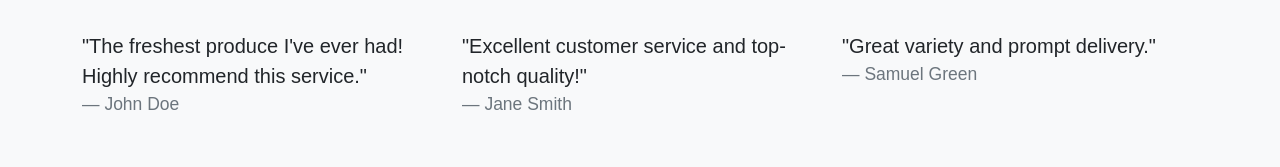
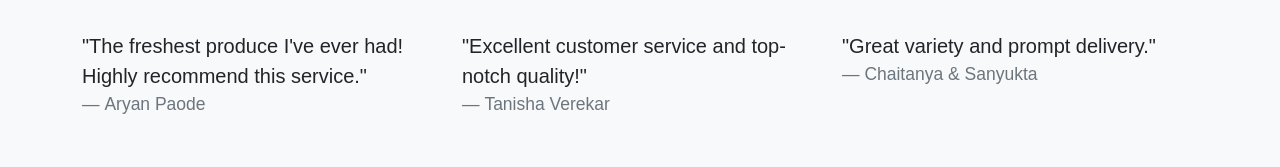
Before and after one commit to gratedcarrot/VFM, a plain HTML site: page index.html in a window 1280 px wide. Shown: the part 2003-2170 px from the top of the page. Drawn offline with nearby package versions, Linux system fonts and the light colour scheme.

Commit message:
Update index.html

```diff
--- a/index.html
+++ b/index.html
@@ -260,19 +260,19 @@
             <div class="col-md-4">
                 <blockquote class="blockquote">
                     <p>"The freshest produce I've ever had! Highly recommend this service."</p>
-                    <footer class="blockquote-footer">John Doe</footer>
+                    <footer class="blockquote-footer">Aryan Paode</footer>
                 </blockquote>
             </div>
             <div class="col-md-4">
                 <blockquote class="blockquote">
                     <p>"Excellent customer service and top-notch quality!"</p>
-                    <footer class="blockquote-footer">Jane Smith</footer>
+                    <footer class="blockquote-footer">Tanisha Verekar</footer>
                 </blockquote>
             </div>
             <div class="col-md-4">
                 <blockquote class="blockquote">
                     <p>"Great variety and prompt delivery."</p>
-                    <footer class="blockquote-footer">Samuel Green</footer>
+                    <footer class="blockquote-footer">Chaitanya & Sanyukta</footer>
                 </blockquote>
             </div>
         </div>
```
